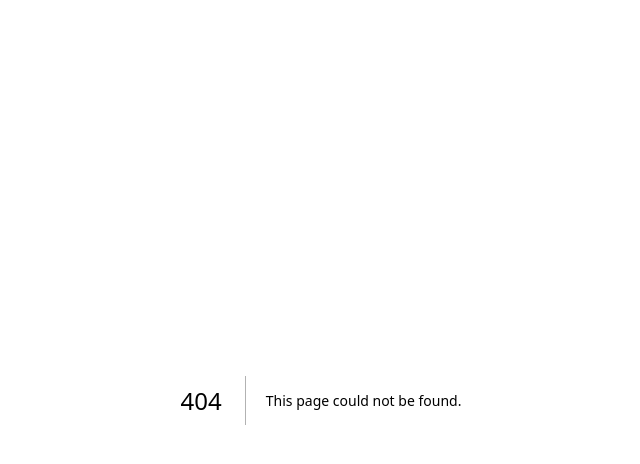
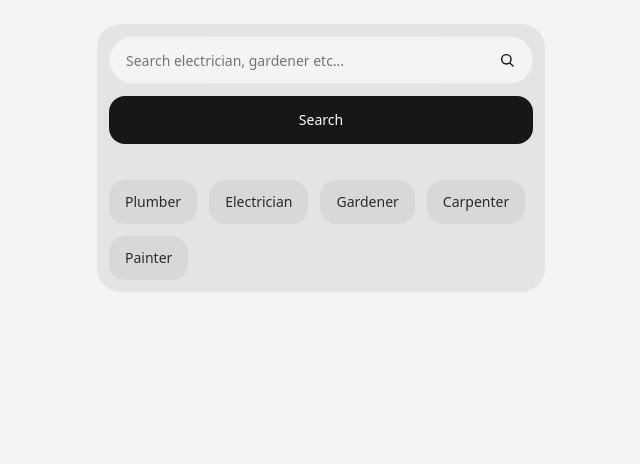
Before and after one commit to thembaxx/Helios, a Next.js app: page /dashboard in a window 1280 px wide. Before the commit this address had no page. Shown: the top 464 px of the page, without its empty margins (319-959 px from the left). Built offline with nearby package versions, Linux system fonts and the light colour scheme.

Commit message:
feat: Implement Dashboard and SearchBar components

```diff
--- /dev/null
+++ b/src/app/dashboard/page.tsx
@@ -0,0 +1,31 @@
+import SearchBar from "@/components/features/dashboard/search-bar";
+import { Button } from "@/components/ui/button";
+
+function Dashboard() {
+	return (
+		<div className="h-screen w-full bg-zinc-100 flex items-center justify-center p-6">
+			<div className="w-full max-w-md h-full overflow-hidden relative">
+				<div className="p-3 bg-zinc-200 rounded-3xl flex flex-col gap-3">
+					<SearchBar />
+					<Button className="h-12 rounded-2xl" variant="default">
+						Search
+					</Button>
+					<div className="mt-6 flex flex-wrap gap-3 text-sm">
+						{["Plumber", "Electrician", "Gardener", "Carpenter", "Painter"].map(
+							(item) => (
+								<p
+									key={item}
+									className="rounded-2xl bg-black/5 px-4 py-3 text-black/80"
+								>
+									{item}
+								</p>
+							),
+						)}
+					</div>
+				</div>
+			</div>
+		</div>
+	);
+}
+
+export default Dashboard;
--- /dev/null
+++ b/src/components/features/dashboard/search-bar.tsx
@@ -0,0 +1,21 @@
+import { Icon } from "@iconify/react";
+import { Button } from "@/components/ui/button";
+import { Input } from "@/components/ui/input";
+
+export default function SearchBar() {
+	return (
+		<div className="relative flex items-center">
+			<Input
+				placeholder="Search electrician, gardener etc..."
+				className="bg-white/60 backdrop-blur-2xl rounded-full border border-[#EBEDED] h-12 shadow-none placeholder:text-sm pl-4"
+			/>
+			<Button
+				className="rounded-full absolute right-2"
+				size="icon"
+				variant="ghost"
+			>
+				<Icon icon="fluent:search-24-filled" className="h-5 w-5" />
+			</Button>
+		</div>
+	);
+}
```
